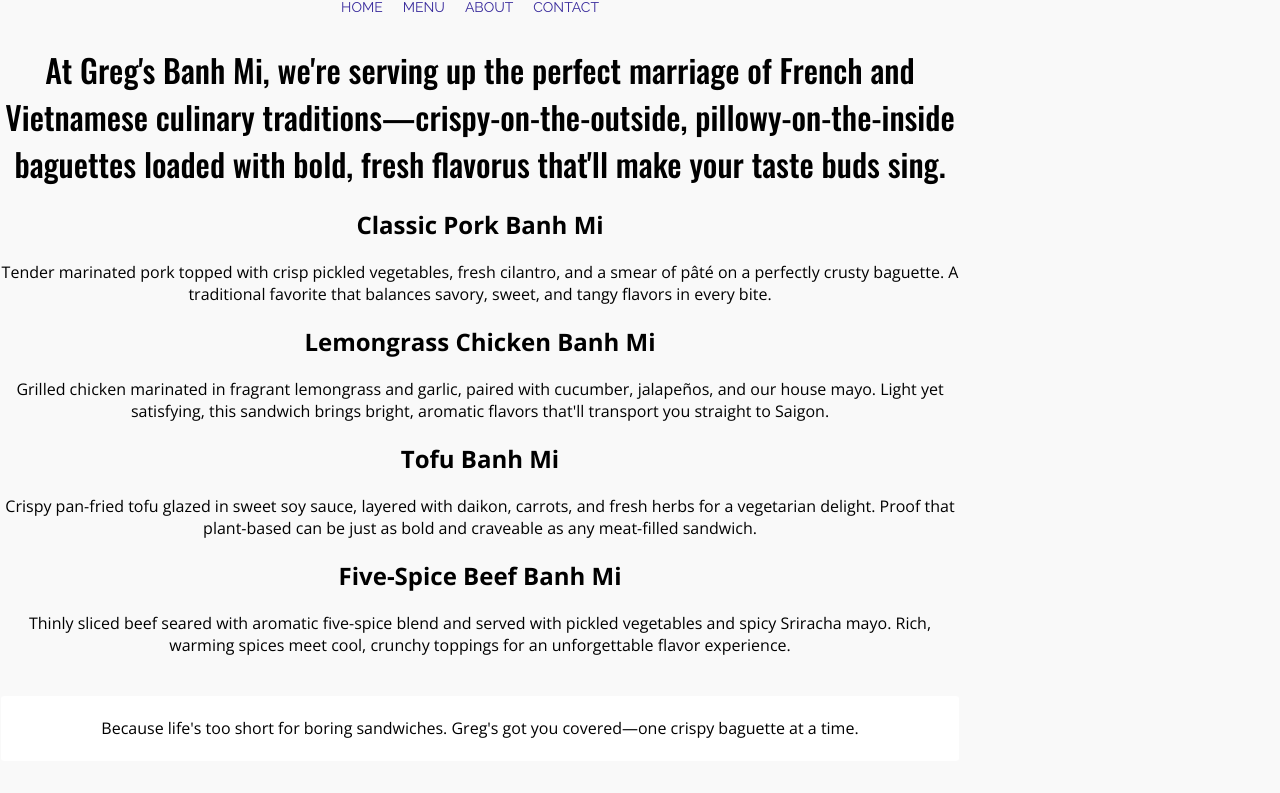
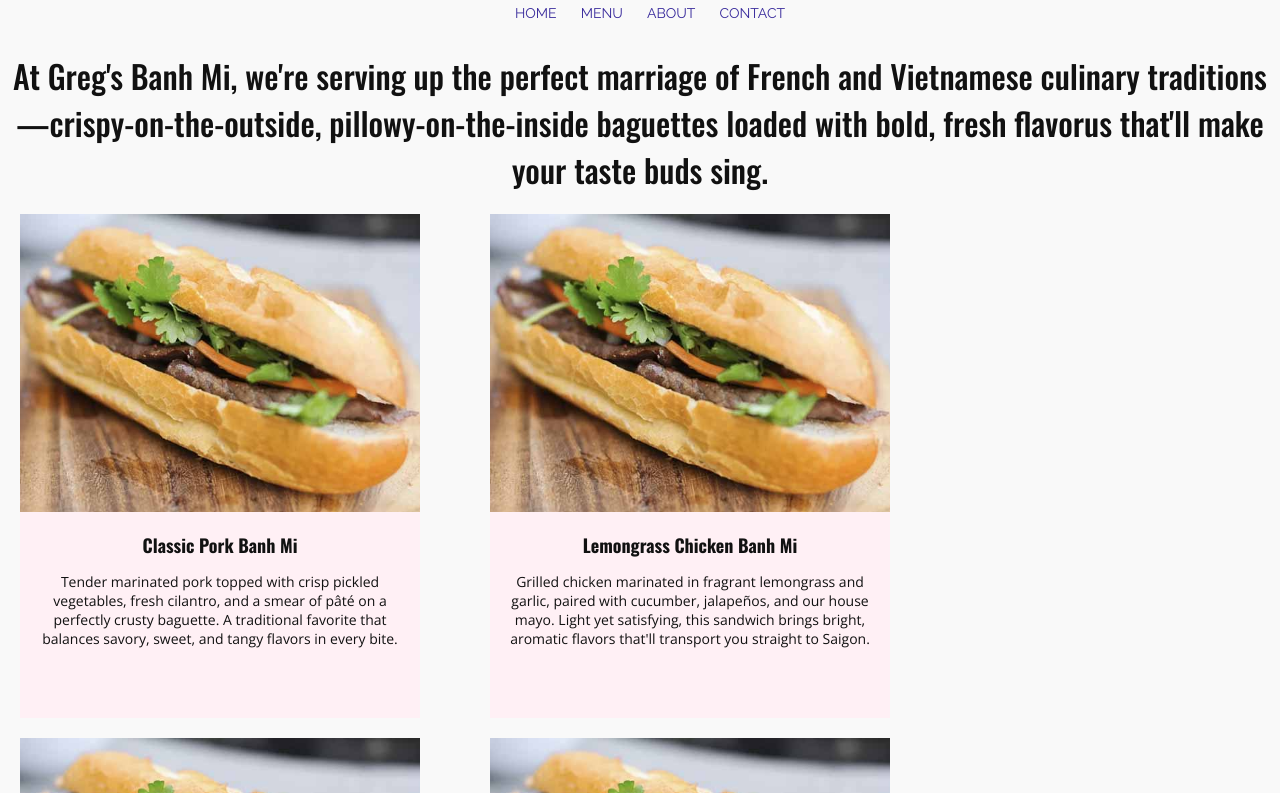
Before and after one commit to hkyrsten/exercise6-, a plain HTML site: page index.html in a window 1280 px wide. Shown: the part 142-935 px from the top of the page. Drawn offline with nearby package versions, Linux system fonts and the light colour scheme.

Commit message:
everything

```diff
--- a/index.html
+++ b/index.html
@@ -1,7 +1,10 @@
 <!DOCTYPE html>
 <html>
+<html lang="EN-CA">
+
 <head>
 <title>Exercise 7: Banh Mi, menus, and layout</title>
+<!-- Created by Hermione K. on 22/10/25 -->
 <!-- This is embed code for Google fonts, take a look at  https://fonts.google.com/ for more info, you can just pick fonts and get an embed code which you use here. See how I am controlling them from <style> most of the CSS is just pasted in from Google and I have made tweaks to the weights and added other bits. This is what we will learn next week.-->
 <link rel="preconnect" href="https://fonts.googleapis.com">
 <link rel="preconnect" href="https://fonts.gstatic.com" crossorigin>
@@ -10,23 +13,25 @@
 
   body {
     font-family: "Open Sans", sans-serif;
-    font-optical-sizing: auto;
-    font-weight: 400;
-    font-style: normal;
-    font-variation-settings: "wdth" 100;
-    font-size: 16px;
-    width: 960px;
+    background-color: #f9f9f9;
     margin: 0;
     text-align: center;
-    background-color: #f9f9f9;
+    color: #111;
+  }
+
+   .container {
+    display: grid;
+    grid-template-columns: 50% 50%; /* two columns for 2x2 layout */
+    gap: 20px;
+    max-width: 900px;
+    margin-left: 20px;
+    margin-right: 20px;
   }
 
   h1 {
     font-family: "Oswald", sans-serif;
-    font-optical-sizing: auto;
     font-weight: 500;
     font-style: normal;
-
   }
 
   #site-title {
@@ -38,23 +43,9 @@
 
   nav {
     font-family: "Raleway", sans-serif;
-    font-optical-sizing: auto;
     font-weight: 400;
     font-style: normal;
     margin-bottom: 30px;
-  }
-
-  nav:hover {
-    color: #ff6600;
-
-  }
-
-  ul {
-    padding: 0;
-    margin: 0;
-    list-style-type: none;
-    display: flex;
-    justify-content: center;
   }
 
   li {
@@ -71,55 +62,44 @@
     font-size: 14px;
   }
 
-  .menu-section {
-    background-color: "LavenderBlush";
-    padding-top: 40px;
-    padding-right: 0;
+  a:hover {
+    color: #ff6600;
   }
 
-  .menu-grid {
-
-    display: grid;
-    grid-template-columns: 1fr 1fr;
-    gap: 30px;
-    justify-items: center;
-    max-width: 850px;
-    margin: 0 auto;
-  }
 
   .menu-item {
-    background: white;
-    padding-bottom: 10px;
-    width: 100%;
-    max-width: 380px;
-    border-radius: 3px;
+    background: LavenderBlush;
+    width: 400px;
+    padding-bottom: 50px;
+    min-height: 150px;
+    box-sizing: border-box;
+    text-align: center;
   }
 
   .menu-item img {
-    width: 100%;
-    border-top-left-radius: 3px;
-    border-top-right-radius: 3px;
+    width: 400px;
   }
 
   .menu-item h2 {
     font-family: "Oswald", sans-serif;
     font-size: 18px;
-    margin: 15px 0 10px 0;
+    margin-top: 15px;
+    margin-bottom: 10px;
   }
 
   .menu-item p {
     font-size: 14px;
-    margin: 0 20px 20px 20px;
-    line-height: 1.5;
+    margin-right: 20px;
+    margin-bottom: 20px;
+    margin-left: 20px;
+
   }
 
   footer {
     background-color: white;
-    margin: 40px auto;
+    margin: 40px;
     padding: 20px 100px;
     font-size: 16px;
-    line-height: 1.6;
-    width: fit-content;
     border-radius: 3px;
   }
 
@@ -136,15 +116,37 @@
 <li><a href="/">Contact</a></li>
 </ul>
 </nav>
+
 <h1>At Greg's Banh Mi, we're serving up the perfect marriage of French and Vietnamese culinary traditions—crispy-on-the-outside, pillowy-on-the-inside baguettes loaded with bold, fresh flavorus that'll make your taste buds sing.</h1>
+
+  <section class="container">
+      <div class="menu-item">
+        <img src="banh-mi.jpg" alt="Classic Pork Banh Mi">
          <h2>Classic Pork Banh Mi</h2>
           <p>Tender marinated pork topped with crisp pickled vegetables, fresh cilantro, and a smear of pâté on a perfectly crusty baguette. A traditional favorite that balances savory, sweet, and tangy flavors in every bite.</p>
+      </div>
+
+  <div class="menu-item">
+        <img src="banh-mi.jpg" alt="Lemongrass Chicken Banh Mi">
         <h2>Lemongrass Chicken Banh Mi</h2>
         <p>Grilled chicken marinated in fragrant lemongrass and garlic, paired with cucumber, jalapeños, and our house mayo. Light yet satisfying, this sandwich brings bright, aromatic flavors that'll transport you straight to Saigon.</p>
+      </div>
+
+  <div class="menu-item">
+        <img src="banh-mi.jpg" alt="Tofu Banh Mi">
         <h2>Tofu Banh Mi</h2>
         <p>Crispy pan-fried tofu glazed in sweet soy sauce, layered with daikon, carrots, and fresh herbs for a vegetarian delight. Proof that plant-based can be just as bold and craveable as any meat-filled sandwich.</p>
+      </div>
+
+  <div class="menu-item">
+        <img src="banh-mi.jpg" alt="Five-Spice Beef Banh Mi">
         <h2>Five-Spice Beef Banh Mi</h2>
         <p>Thinly sliced beef seared with aromatic five-spice blend and served with pickled vegetables and spicy Sriracha mayo. Rich, warming spices meet cool, crunchy toppings for an unforgettable flavor experience.</p>
-<footer>Because life's too short for boring sandwiches. Greg's got you covered—one crispy baguette at a time.</footer>
+      </div>
+  </section>
+
+  <footer>
+    Because life's too short for boring sandwiches. Greg's got you covered—one crispy baguette at a time.
+    </footer>
 </body>
   </html>
```
Lines whose indentation alone changed are shown as unchanged.
